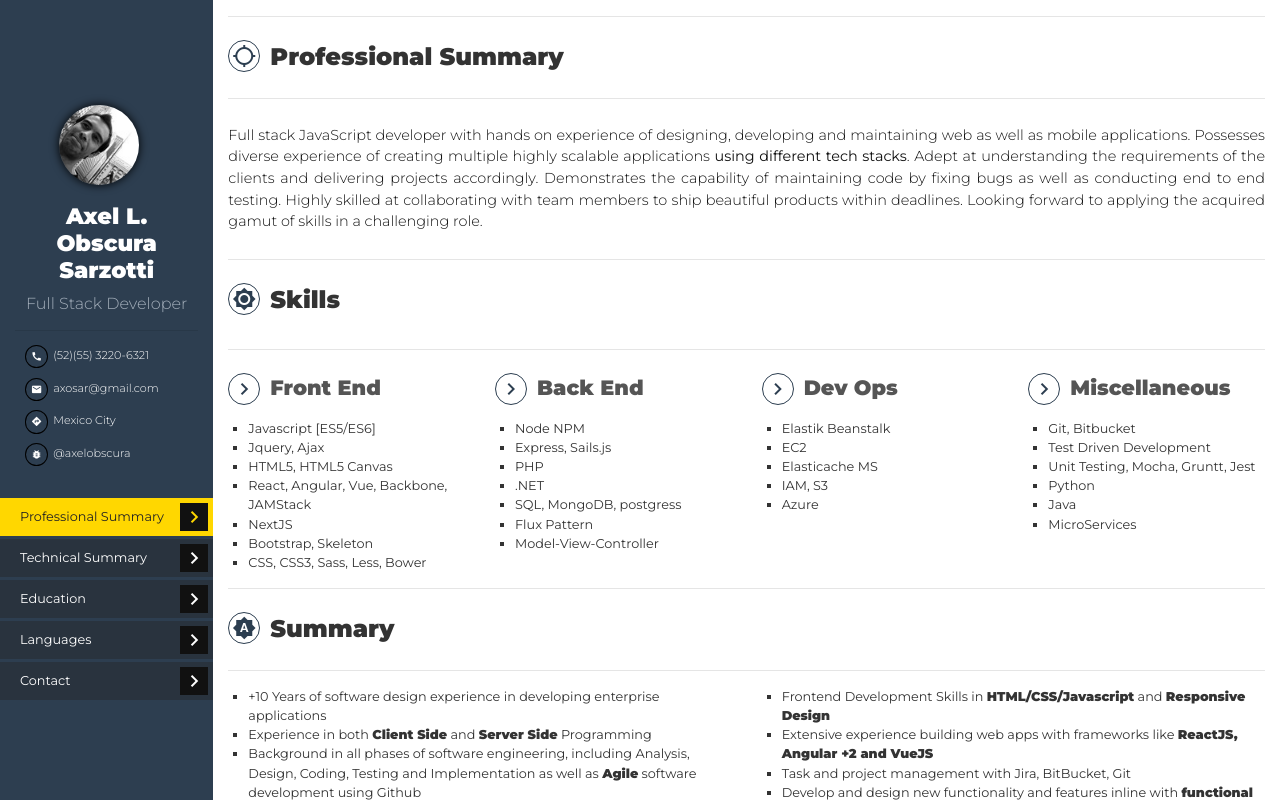
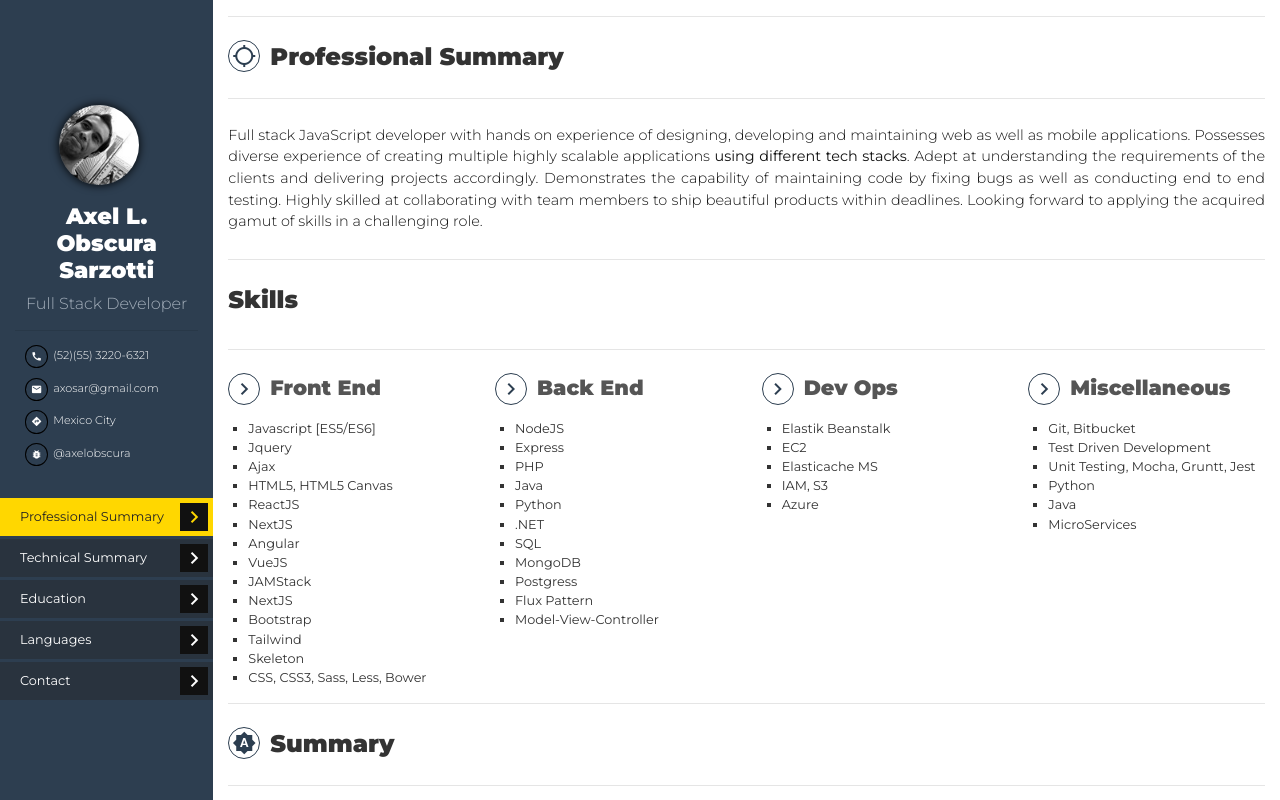
Before and after one commit to axelobscura/cv, a React (Create React App) app: page /professional-summary in a window 1280 px wide. Shown: the top 800 px of the page. Built offline with nearby package versions, Linux system fonts and the light colour scheme; some icons are missing; a web font is replaced by a local one.

Commit message:
summary styles

```diff
--- a/src/component/ProfessionalSummary.js
+++ b/src/component/ProfessionalSummary.js
@@ -17,10 +17,10 @@ export default () => (
 
         </Row>
         <Row className="iconosDev align-items-center">
-            <Col sm={3}>
-                <h1><span className="material-icons">brightness_high</span> Skills</h1>
+            <Col sm={1}>
+                <h1>Skills</h1>
             </Col>
-            <Col sm={9}>
+            <Col sm={11}>
                 <i className="devicon-javascript-plain"></i>
                 <i className="devicon-typescript-plain"></i>
                 <i className="devicon-react-original"></i>
@@ -55,22 +55,33 @@ export default () => (
                 <h2><span className="material-icons">keyboard_arrow_right</span> Front End</h2>
                 <ul>
                     <li>Javascript [ES5/ES6]</li>
-                    <li>Jquery, Ajax</li>
+                    <li>Jquery</li>
+                    <li>Ajax</li>
                     <li>HTML5, HTML5 Canvas</li>
-                    <li>React, Angular, Vue, Backbone, JAMStack</li>
+                    <li>ReactJS</li>
                     <li>NextJS</li>
-                    <li>Bootstrap, Skeleton</li>
+                    <li>Angular</li>
+                    <li>VueJS</li>
+                    <li>JAMStack</li>
+                    <li>NextJS</li>
+                    <li>Bootstrap</li>
+                    <li>Tailwind</li>
+                    <li>Skeleton</li>
                     <li>CSS, CSS3, Sass, Less, Bower</li>
                 </ul>
             </Col>
             <Col sm={3}>
                 <h2><span className="material-icons">keyboard_arrow_right</span> Back End</h2>
                 <ul>
-                    <li>Node NPM</li>
-                    <li>Express, Sails.js</li>
+                    <li>NodeJS</li>
+                    <li>Express</li>
                     <li>PHP</li>
+                    <li>Java</li>
+                    <li>Python</li>
                     <li>.NET</li>
-                    <li>SQL, MongoDB, postgress</li>
+                    <li>SQL</li>
+                    <li>MongoDB</li>
+                    <li>Postgress</li>
                     <li>Flux Pattern</li>
                     <li>Model-View-Controller</li>
                 </ul>
@@ -107,8 +118,8 @@ export default () => (
         <Row>
             <Col sm={6}>
                 <ul>
-                    <li>+10 Years of software design experience in developing enterprise applications</li>
-                    <li>Experience in both <b>Client Side</b> and <b>Server Side</b> Programming</li>
+                    <li>+17 Years of software design experience in developing enterprise applications</li>
+                    <li>Experience in both <b>Frontend/Client Side</b> and <b>Backend/Server Side</b> Programming</li>
                     <li>Background in all phases of software engineering, including Analysis, Design, Coding, Testing and Implementation as well as <b>Agile</b> software development using Github</li>
                     <li>Experience in <b>NodeJS</b> backend programming and <b>Object Oriented Javascript</b></li>
                     <li>Exxtensive experience building all kinds of web apps with <b>Wordpress</b></li>
```
Also changed, not shown: 1 other file (tests, documents, lock files or other folders).
